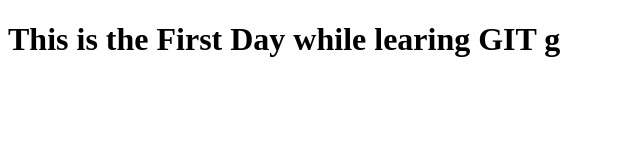
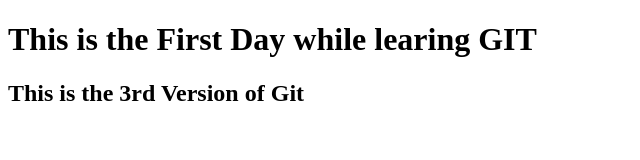
Before and after one commit to 4urakesh/myRepo, a plain HTML site: page index.html in a window 1280 px wide. Shown: the whole page, without its empty margins (0-640 px from the left). Drawn offline with Linux system fonts and the light colour scheme.

Commit message:
Third version loaded

```diff
--- a/index.html
+++ b/index.html
@@ -6,6 +6,8 @@
     <title>Document</title>
 </head>
 <body>
-    <h1>This is the First Day while learing GIT g</h1>
+    <h1>This is the First Day while learing GIT </h1>
+
+    <h2>This is the 3rd Version of Git</h2>
 </body>
 </html>
```
